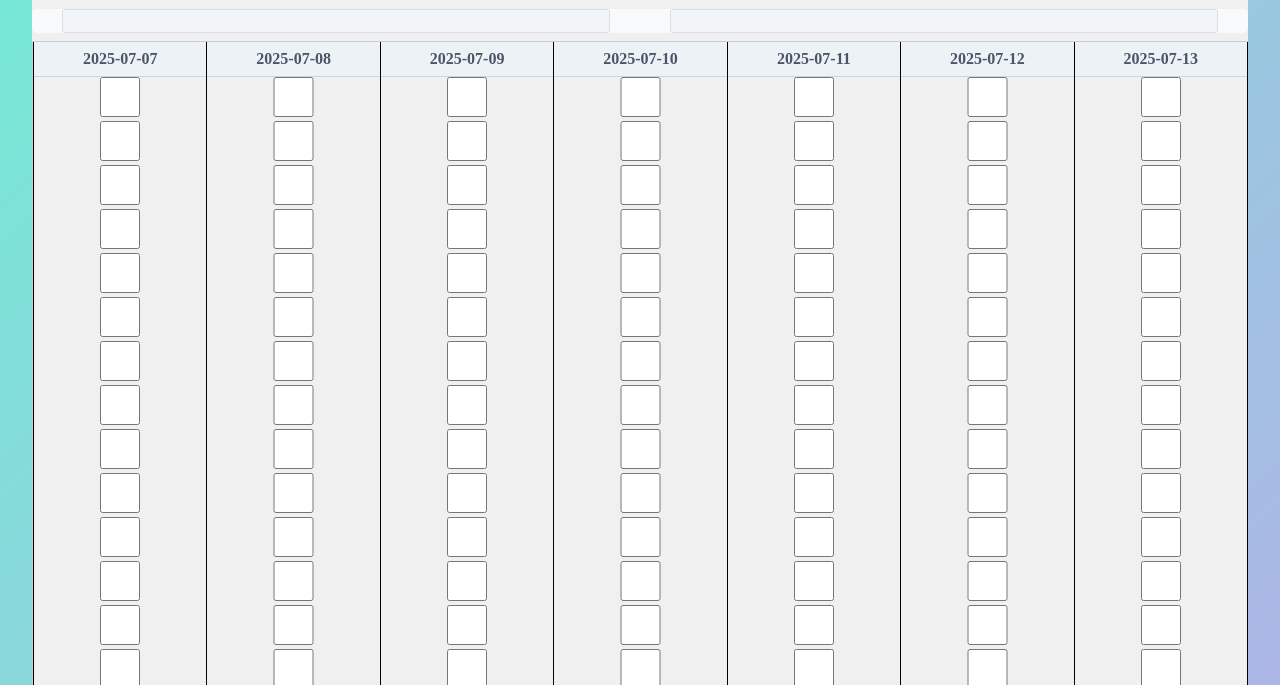
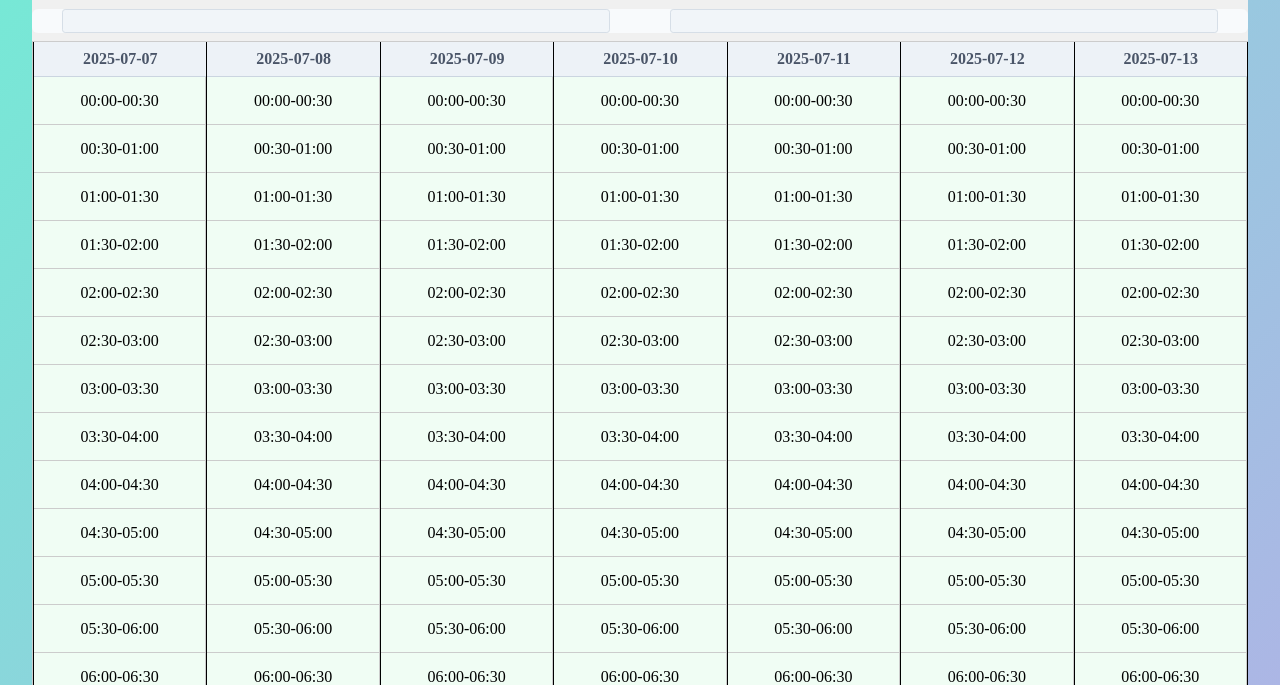
Before and after one commit to iehtian/booking_system, a website with bundled scripts: page index.html in a window 1280 px wide. Shown: the part 115-800 px from the top of the page. Built offline with nearby package versions, Linux system fonts and the light colour scheme; some packages are replaced by stand-ins of ours; no server answers.

Commit message:
实现可点击时间按钮

```diff
--- a/assert/css/device.css
+++ b/assert/css/device.css
@@ -42,21 +42,7 @@ body {
   border-radius: 0.375rem;
 }
 
-.time-slot-option {
-  padding: 0.625rem 1.25rem;
-  font-size: 1rem;
-  color: #333;
-  background: linear-gradient(to right, #dbeafe, #ede9fe);
-  border: 0.0625rem solid #ccc;
-  border-radius: 0.375rem;
-  cursor: pointer;
-}
-
-.checkbox-item input[type="checkbox"] {
-  display: none;
-}
-
-.time-slot-item input[type="checkbox"] {
+input[type="checkbox"] {
   display: none;
 }
 
@@ -233,3 +219,17 @@ label {
   background-color: #edf2f7;
   border-bottom: 1px solid #cbd5e0; /* 添加底部边框 */
 }
+
+.time-slot-label {
+  display: flex;
+}
+
+.week-time-slot-item {
+  position: relative; /* 为 input 的绝对定位提供参照 */
+  width: 100%;
+  height: 3rem; /* 保持一个明确的高度，这是关键 */
+  box-sizing: border-box;
+  background: rgb(240 253 244);
+  border-right: 1px solid #ccc;
+  border-bottom: 1px solid #ccc;
+}
--- a/assert/js/myjs.js
+++ b/assert/js/myjs.js
@@ -395,55 +395,19 @@ if (width < 768) {
         option.name = "time-slot" // 设置 name 属性，便于表单提交时获取选中的时间段
         option.checked = false // 默认不选中
 
-        // const label = document.createElement("label")
-        // label.htmlFor = option.id
-        // label.textContent = slot
-        // label.className = "week-time-slot-label" // 添加样式类名
-        div.appendChild(option)
-        // div.appendChild(label)
+        const label = document.createElement("label")
+        label.htmlFor = option.id
+        label.textContent = slot
+        label.className = "time-slot-label" // 添加样式类名
+        const divtime = document.createElement("div")
+        divtime.className = "week-time-slot-item"
+        divtime.appendChild(option)
+        divtime.appendChild(label)
+        div.appendChild(divtime)
       })
 
       timeSlots.appendChild(div)
     })
-    // time_slots.forEach((slot) => {
-    //   const div = document.createElement("div")
-    //   div.className = "time-slot-item"
-
-    //   const option = document.createElement("input")
-    //   option.type = "checkbox"
-    //   option.value = slot
-    //   option.className = "time-slot-option"
-    //   option.id = "time-slot-" + slot // 设置唯一的 ID
-    //   option.name = "time-slot" // 设置 name 属性，便于表单提交时获取选中的时间段
-    //   option.checked = false // 默认不选中
-
-    //   // 添加选中事件监听器
-    //   option.addEventListener("change", function (event) {
-    //     const timeSlot = event.target.value
-
-    //     if (event.target.checked) {
-    //       // 复选框被选中
-    //       selectedTimeSlots.push(timeSlot)
-    //       console.log(`选中时间段: ${timeSlot}`)
-    //     } else {
-    //       // 复选框被取消选中
-    //       const index = selectedTimeSlots.indexOf(timeSlot)
-    //       if (index > -1) {
-    //         selectedTimeSlots.splice(index, 1)
-    //       }
-    //       console.log(`取消选中时间段: ${timeSlot}`)
-    //     }
-
-    //     console.log("当前选中的时间段:", selectedTimeSlots)
-    //   })
-
-    //   const label = document.createElement("label")
-    //   label.htmlFor = option.id
-    //   label.textContent = slot
-    //   div.appendChild(option)
-    //   div.appendChild(label)
-    //   timeSlots.appendChild(div)
-    // })
   }
   addslot() // 初始化时间段
 }
```
